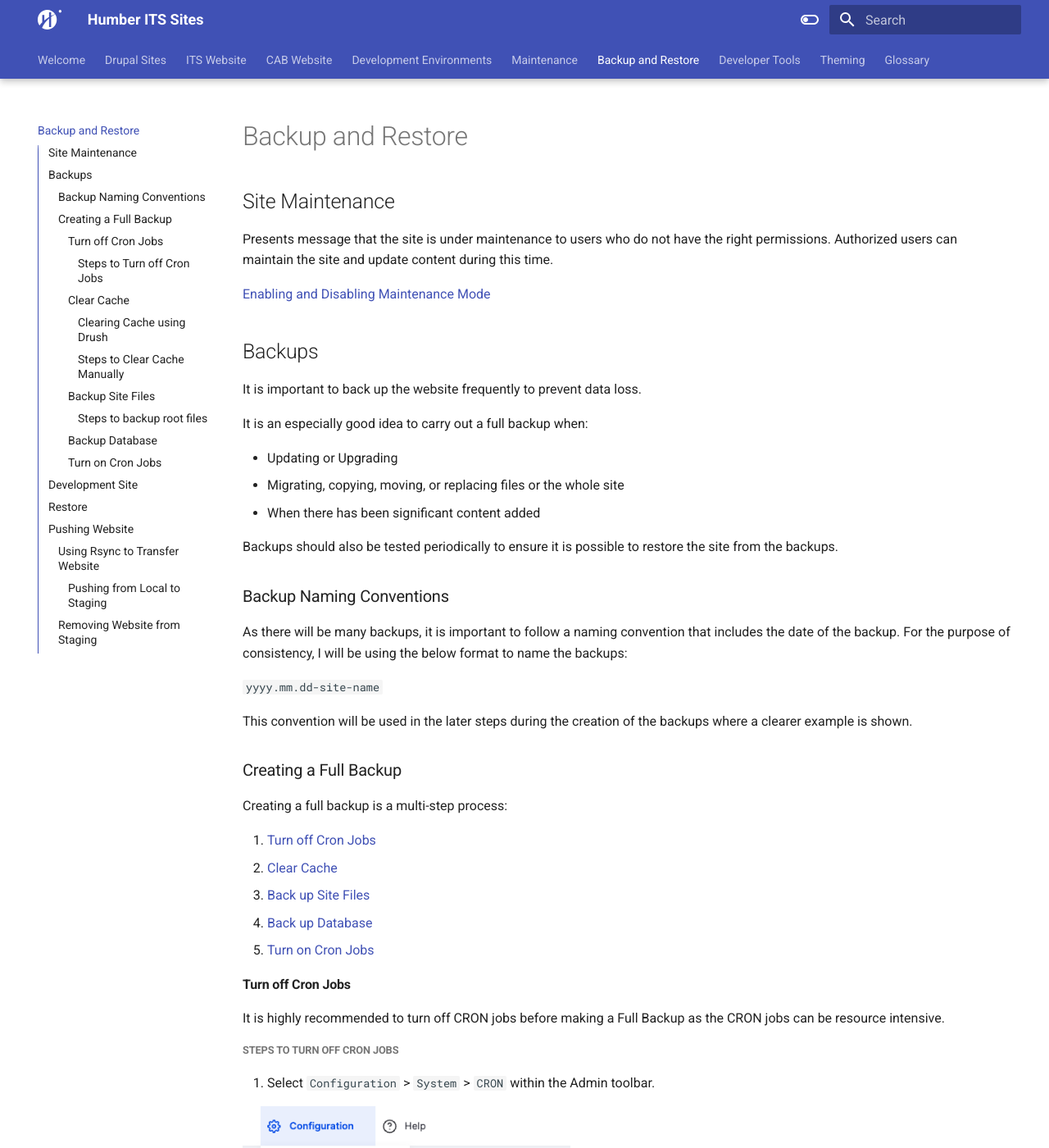
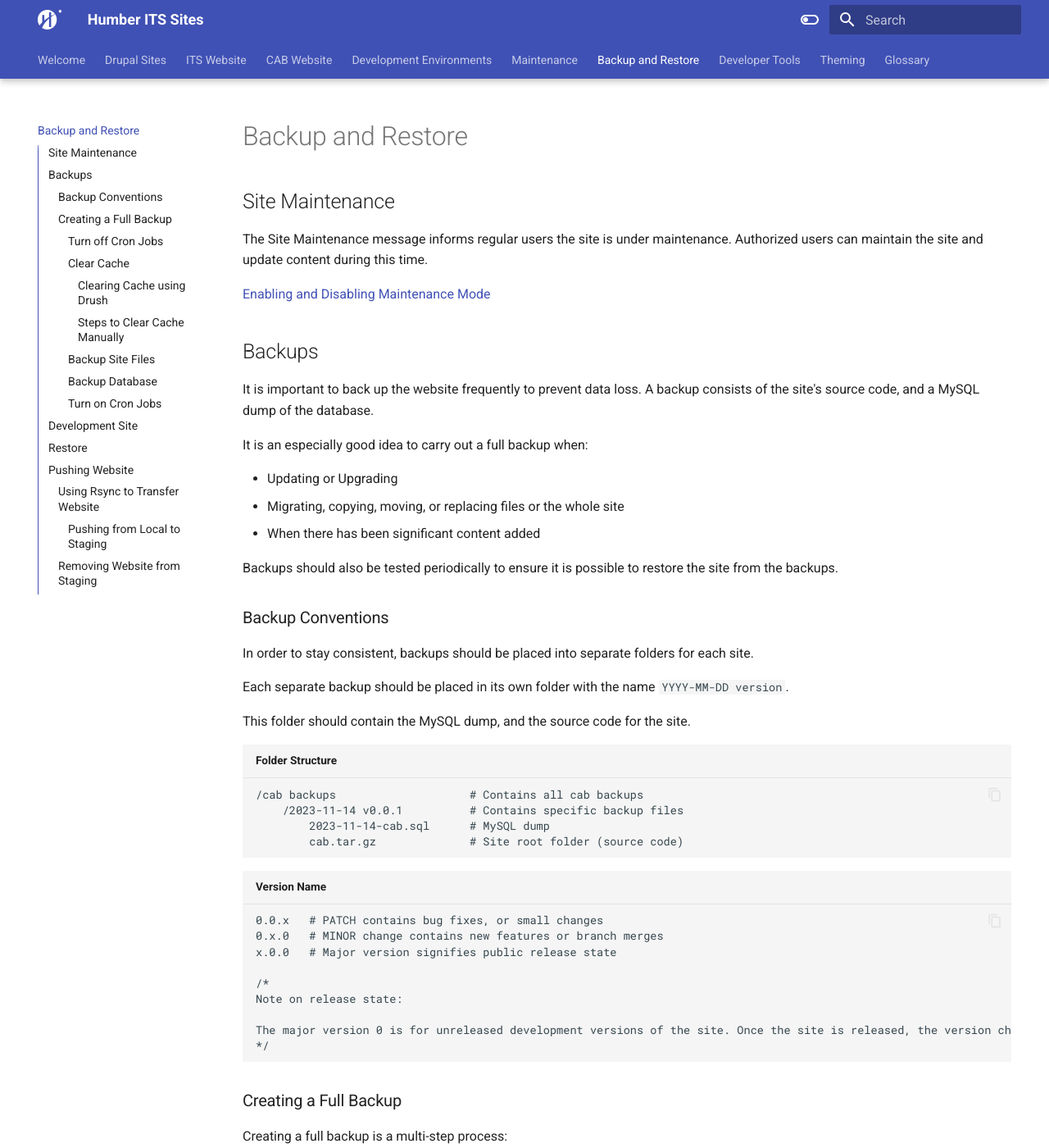
Before and after one commit to GeorgeCiesinski/custom-drupal-docs, an MkDocs documentation site: the page built from docs/backup-restore.md, in a window 1280 px wide and 1400 px high. Shown: the whole window at 82% size. Built offline with MkDocs 1.6.1 and Material for MkDocs 9.7.7, drawn with Linux system fonts in a browser that asks for light colours; some of the changed text lies outside the part shown.

Commit message:
Completed backup instructions

````diff
--- a/docs/backup-restore.md
+++ b/docs/backup-restore.md
@@ -2,13 +2,13 @@
 
 ## Site Maintenance
 
-Presents message that the site is under maintenance to users who do not have the right permissions. Authorized users can maintain the site and update content during this time.
+The Site Maintenance message informs regular users the site is under maintenance. Authorized users can maintain the site and update content during this time.
 
 [Enabling and Disabling Maintenance Mode](https://www.drupal.org/docs/user_guide/en/extend-maintenance.html)
 
 ## Backups
 
-It is important to back up the website frequently to prevent data loss.
+It is important to back up the website frequently to prevent data loss. A backup consists of the site's source code, and a MySQL dump of the database.
 
 It is an especially good idea to carry out a full backup when:
 
@@ -18,29 +18,50 @@ It is an especially good idea to carry out a full backup when:
 
 Backups should also be tested periodically to ensure it is possible to restore the site from the backups.
 
-### Backup Naming Conventions
+### Backup Conventions
 
-As there will be many backups, it is important to follow a naming convention that includes the date of the backup. For the purpose of consistency, I will be using the below format to name the backups:
+In order to stay consistent, backups should be placed into separate folders for each site.
 
-<code>yyyy.mm.dd-site-name</code>
+Each separate backup should be placed in its own folder with the name <code>YYYY-MM-DD version</code>.
 
-This convention will be used in the later steps during the creation of the backups where a clearer example is shown.
+This folder should contain the MySQL dump, and the source code for the site.
+
+```title="Folder Structure"
+/cab backups                    # Contains all cab backups
+    /2023-11-14 v0.0.1          # Contains specific backup files
+        2023-11-14-cab.sql      # MySQL dump
+        cab.tar.gz              # Site root folder (source code)
+```
+
+```title="Version Name"
+0.0.x   # PATCH contains bug fixes, or small changes
+0.x.0   # MINOR change contains new features or branch merges
+x.0.0   # Major version signifies public release state
+
+/*
+Note on release state:
+
+The major version 0 is for unreleased development versions of the site. Once the site is released, the version changes to 1. If enough minor changes and patches occur, the major version can change with the next push to production.
+*/
+```
 
 ### Creating a Full Backup
 
 Creating a full backup is a multi-step process:
 
 1. [Turn off Cron Jobs](#turn-off-cron-jobs)
-2. [Clear Cache](#clear-cache)
-3. [Back up Site Files](#backup-site-files)
-4. [Back up Database](#backup-database)
-5. [Turn on Cron Jobs](#turn-on-cron-jobs)
+1. [Clear Cache](#clear-cache)
+1. [Loosen Permissions](#loosen-permissions)
+1. [Back up Site Files](#backup-site-files)
+1. [Back up Database](#backup-database)
+1. [Turn on Cron Jobs](#turn-on-cron-jobs)
+1. [Harden Permissions](#harden-permissions)
+
+**Note:**
 
 #### Turn off Cron Jobs
 
 It is highly recommended to turn off CRON jobs before making a Full Backup as the CRON jobs can be resource intensive.
-
-##### Steps to Turn off Cron Jobs
 
 1. Select <code>Configuration</code> > <code>System</code> > <code>CRON</code> within the Admin toolbar.
 
@@ -54,7 +75,7 @@ It is highly recommended to turn off CRON jobs before making a Full Backup as th
 
 It is a good practice to clear or rebuild caches when moving a site from one host to another. This can also be useful when installing new modules or themes as it is often a first step in troubleshooting. It is recommended to clear the cache frequently throughout development.
 
-**Note:** Sites may slow down a bit after being cleare as they slowly fill back up. This is a normal side-effect of clearing the cache.
+**Note:** Sites may slow down a bit after being cleared as the cache slowly fills back up. This is a normal side-effect of clearing the cache.
 
 ##### Clearing Cache using Drush
 
@@ -72,39 +93,34 @@ The quickest and easiest way to clear the cache is to use Drush. The steps to do
 
 #### Backup Site Files
 
-Once the CRON jobs have been disabled and the caches are cleared, you can back up the entire [root folder](glossary.md#root-folder).
+The source code can be backed up using the CLI:
 
-**Note:** The following instructions are based on a folder structure where Repositories and Backups are sibling folders in the Documents parent directory. Depending on your directory structure, the paths may need to be modified in the below commands.
+1. You can [use tar](developer-tools.md#gzip--tar) to back up the entire [root folder](glossary.md#root-folder).
 
-```
-.
-└── Documents/
-    ├── Repositories/
-    │   ├── its-cab
-    │   └── its-site
-    └── Backups/
-        ├── its-cab
-        └── its-site
+```title="Zip project directory using tar"
+tar -czvf YYYY-MM-DD-project.tar.gz cab
+
+# Replace the YYYY-MM-DD with the date, and project with the project name
 ```
 
-##### Steps to backup root files
-
-1. Open Terminal and navigate to your Backups folder.
-
-```shell title="Navigate to your backup directory"
-cd Documents/Backups/its-cab
-```
-
-1. Compress the Drupal Site directory using tar ensuring you follow the [Backup Naming Conventions](#backup-naming-conventions).
-
-```shell title="Compress the directory using tar"
-tar czf 2023.08.04-its-cab.tgz ../../Repositories/its-cab
-```
+2. Move the resulting file into the backup folder described in [Backup Conventions](#backup-conventions).
 
 #### Backup Database
 
-[Concept: Data Backups](https://www.drupal.org/docs/user_guide/en/prevent-backups.html)
-[Back up your site using the command-line](https://www.drupal.org/docs/7/backing-up-and-migrating-a-site/back-up-your-site-using-the-command-line)
+The database can be backed up using MySQLWorkbench. To back up the database:
+
+1. Open the MySQLWorkbench app and connect to the database.
+2. In the menu, click **Server**, then click **Data Export**.
+
+![Data Export](assets/backup-restore/data-export.png){ width="400" }
+
+3. Under "Tables to Export" checkmark the database name. Under "Export Options" select **Export to Self-Contained File**
+
+![Start Export](assets/backup-restore/start-export.png){ width="600" }
+
+4. In the space beside **Export to Self-Contained File**, feel free to change the directory, and rename the file as per [Backup Conventions](#backup-conventions). Then click Start Export.
+
+5. Move the resulting file into the backup folder described in [Backup Conventions](#backup-conventions).
 
 #### Turn on Cron Jobs
 
````
Also changed, not shown: docs/developer-tools.md (+0 -4 lines), docs/assets/backup-restore/data-export.png (added), docs/assets/backup-restore/start-export.png (added).
